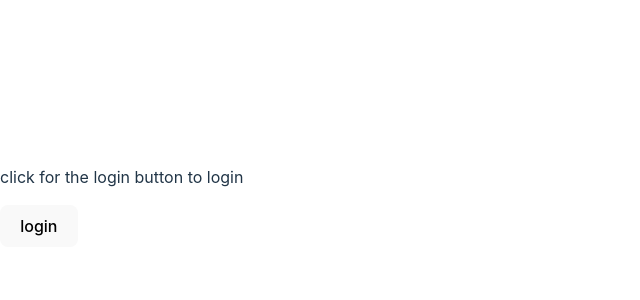
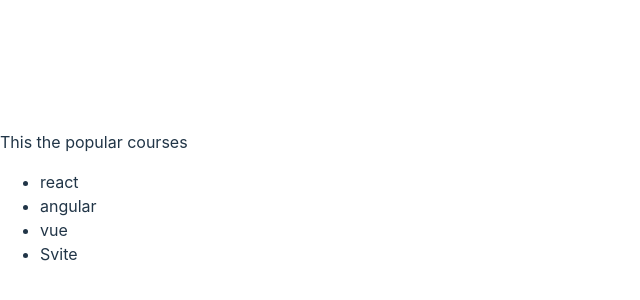
Before and after one commit to Zakaiikar/react_course, a React (Vite) app in the folder myapp/: page / in a window 1280 px wide. Shown: the part 202-502 px from the top of the page, without its empty margins (0-640 px from the left). Built offline with nearby package versions, Linux system fonts and the light colour scheme.

Commit message:
adding List

```diff
--- a/myapp/src/App.jsx
+++ b/myapp/src/App.jsx
@@ -2,6 +2,7 @@ import SubComponent from "./Component/SubComponent";
 import ClassBasedComponent from "./Component/ClassBasedComponent";
 import FuntionalComponent from "./Component/FunctionalComponent";
 import Conditionalrendering from "./Component/Conditionalrendering";
+import List from "./Component/List";
 
 const TestFunction = () => {
 
@@ -15,7 +16,8 @@ const TestFunction = () => {
      </SubComponent>
      <ClassBasedComponent />
      <FuntionalComponent/> */}
-     <Conditionalrendering/>
+     {/* <Conditionalrendering/> */}
+     <List/>
     </div>
   );
 };
--- /dev/null
+++ b/myapp/src/Component/List.jsx
@@ -0,0 +1,14 @@
+const List = () => {
+  const items = ["react", "angular", "vue", "Svite"];
+  return (
+    <div>
+      <p>This the popular courses</p>
+      <ul>
+        {items.map((items, index) => (
+          <li key={index}>{items}</li>
+        ))}
+      </ul>
+    </div>
+  );
+};
+export default List;
```
